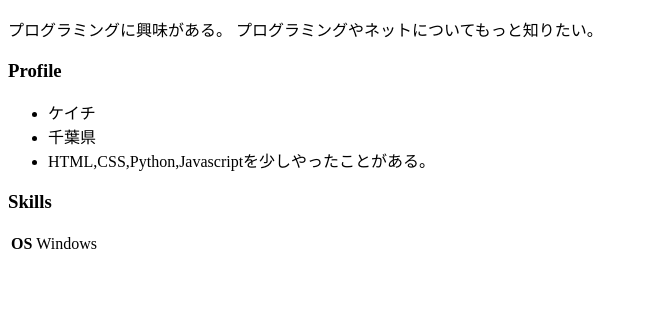
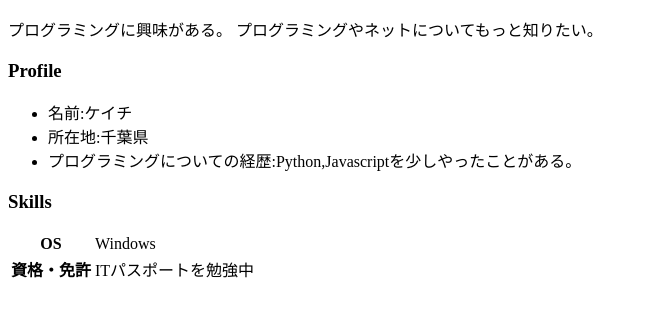
Before and after one commit to keichibibi/https-keichi.github.io, a plain HTML site: page index.html in a window 1280 px wide. Shown: the part 119-436 px from the top of the page, without its empty margins (0-648 px from the left). Drawn offline with Linux system fonts and the light colour scheme.

Commit message:
情報と追加

```diff
--- a/index.html
+++ b/index.html
@@ -14,9 +14,9 @@
     </p>
     <h3>Profile</h3>
     <ul>
-      <li>ケイチ</li>
-      <li>千葉県</li>
-      <li>HTML,CSS,Python,Javascriptを少しやったことがある。</li>
+      <li>名前:ケイチ</li>
+      <li>所在地:千葉県</li>
+      <li>プログラミングについての経歴:Python,Javascriptを少しやったことがある。</li>
     </ul>
     <h3>Skills</h3>
     <table>
@@ -24,6 +24,10 @@
         <th>OS</th>
         <td>Windows</td>
       </tr>
+      <tr>
+        <th>資格・免許</th>
+        <td>ITパスポートを勉強中</td>
+      </tr>
     </table>
   </body>
 </html>
```
